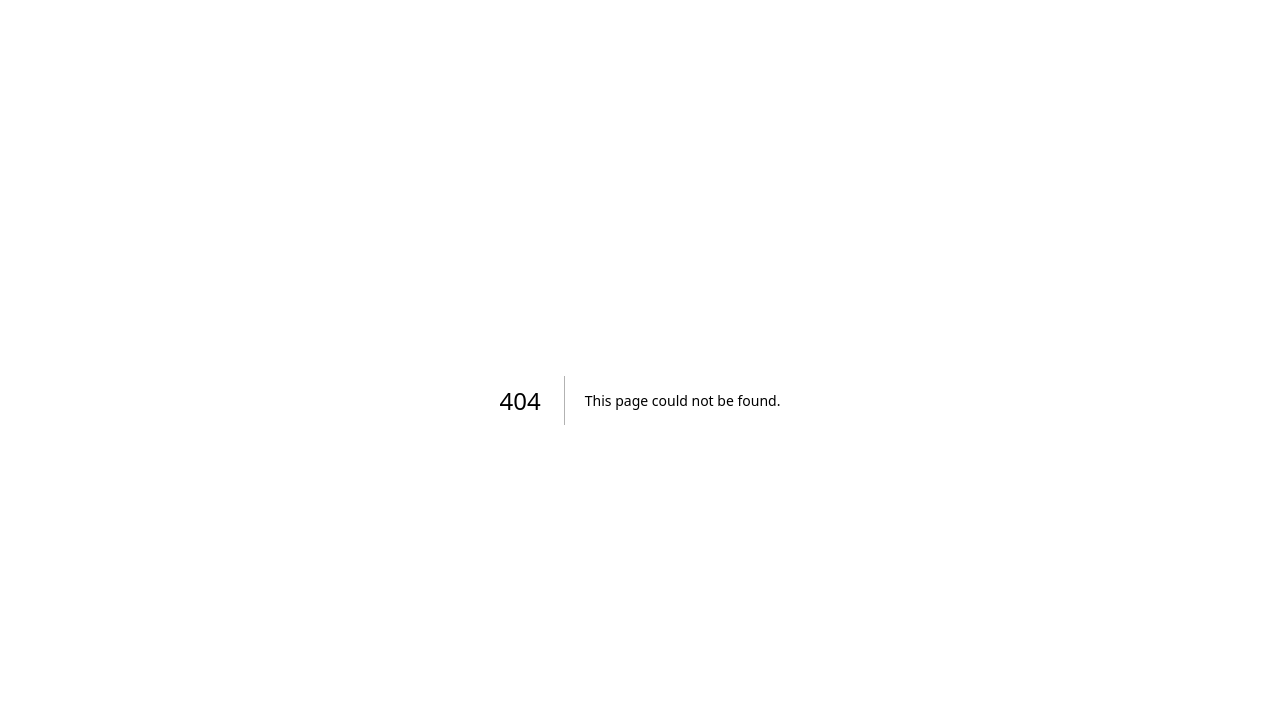
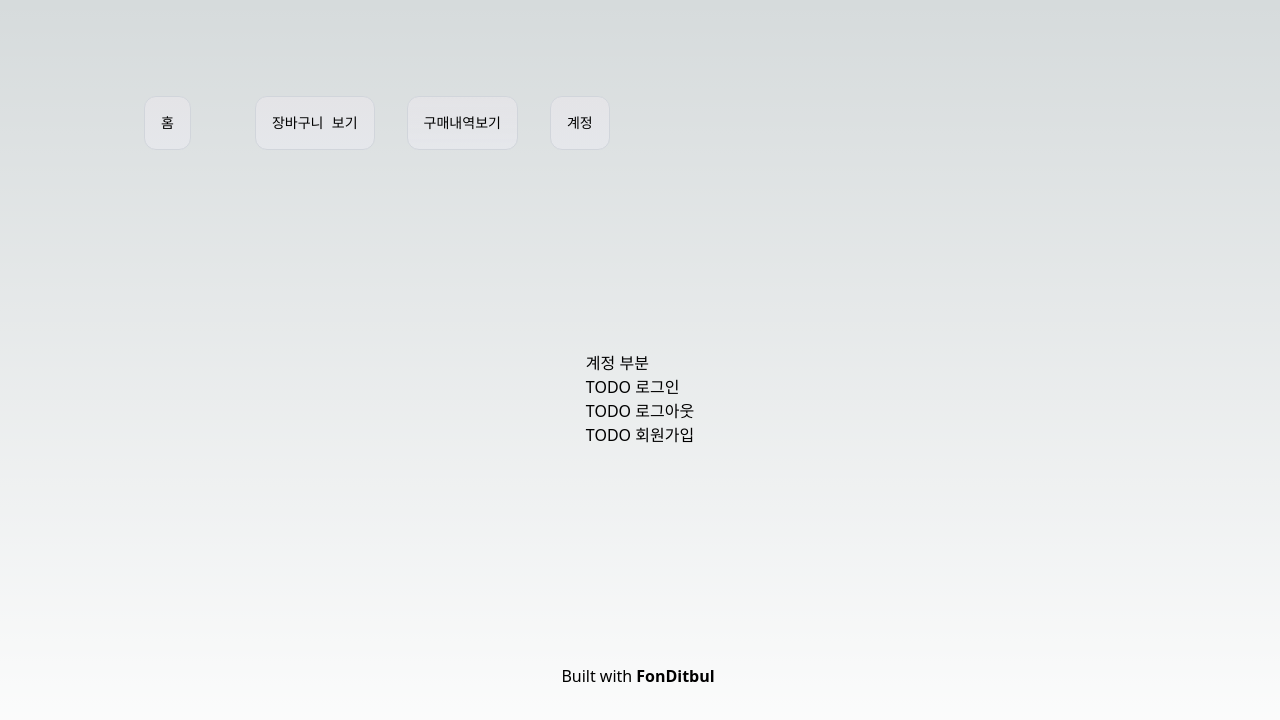
Before and after one commit to FonDitbul/copang_2_0, a Next.js app: page /account in a window 1280 px wide. Before the commit this address had no page. Shown: the top 720 px of the page. Built offline with nearby package versions, Linux system fonts and the light colour scheme.

Commit message:
add: 기본 레이아웃 추가

```diff
--- /dev/null
+++ b/src/app/account/page.tsx
@@ -0,0 +1,10 @@
+export default function Account() {
+  return (
+    <div>
+      <p>계정 부분 </p>
+      <p>TODO 로그인 </p>
+      <p>TODO 로그아웃 </p>
+      <p>TODO 회원가입 </p>
+    </div>
+  )
+}
--- /dev/null
+++ b/src/app/cart/page.tsx
@@ -0,0 +1,7 @@
+export default function Cart() {
+  return (
+    <div>
+      <p>cart 부분</p>
+    </div>
+  )
+}
--- a/src/app/layout.tsx
+++ b/src/app/layout.tsx
@@ -1,5 +1,7 @@
 import './globals.css'
 import type { Metadata } from 'next'
+import Headers from "@/components/Headers";
+import Footer from "@/components/Footers";
 
 export const metadata: Metadata = {
   title: 'copang!',
@@ -13,7 +15,19 @@ export default function RootLayout({
 }) {
   return (
     <html lang="en">
-      <body>{children}</body>
+      <body>
+        <main className="flex min-h-screen flex-col items-center justify-between p-24 justify-center">
+          <div className="z-10 w-full items-center justify-between font-mono text-sm lg:flex">
+            <Headers/>
+          </div>
+          <div>
+            {children}
+          </div>
+          <div>
+            <Footer/>
+          </div>
+        </main>
+      </body>
     </html>
   )
 }
--- /dev/null
+++ b/src/app/order/page.tsx
@@ -0,0 +1,7 @@
+export default function Order() {
+  return (
+    <div>
+      <p>주문 내역 보기</p>
+    </div>
+  )
+}
--- a/src/app/page.tsx
+++ b/src/app/page.tsx
@@ -1,19 +1,9 @@
-import Image from 'next/image'
-import Headers from '@/components/Headers'
-import Footer from "@/components/Footers";
+import getProducts from "@/components/products";
 
 export default function Home() {
   return (
-    <main className="flex min-h-screen flex-col items-center justify-between p-24 justify-center">
-      <div className="z-10 w-full items-center justify-between font-mono text-sm lg:flex">
-        <Headers/>
-      </div>
-      <div>
-        Home 부분
-      </div>
-      <div>
-        <Footer/>
-      </div>
-    </main>
+    <div>
+      Home main
+    </div>
   )
 }
--- a/src/components/Headers.tsx
+++ b/src/components/Headers.tsx
@@ -29,9 +29,9 @@ export default function Headers() {
 
 
       <div className="z-10 max-w-5xl justify-between font-mono text-sm lg:flex px-4">
-        <Link href="/login">
+        <Link href="/account">
           <p className="fixed left-0 top-0 flex w-full border-b border-gray-300 bg-gradient-to-b from-zinc-200 pb-6 pt-8 backdrop-blur-2xl dark:border-neutral-800 dark:bg-zinc-800/30 dark:from-inherit lg:static lg:w-auto  lg:rounded-xl lg:border lg:bg-gray-200 lg:p-4 lg:dark:bg-zinc-800/30">
-            로그인
+            계정
           </p>
         </Link>
       </div>
--- /dev/null
+++ b/src/components/products.tsx
@@ -0,0 +1,12 @@
+import {getProductsByServer} from "@/lib/products";
+
+export default async function getProducts() {
+  const productArray = await getProductsByServer()
+
+
+  // product.content.map((product: Product) => console.log(product))
+  return (
+    <div>
+    </div>
+  )
+}
--- /dev/null
+++ b/src/lib/api.ts
@@ -0,0 +1 @@
+export const serverUrl = '192.168.0.16:3000'
--- /dev/null
+++ b/src/lib/products.ts
@@ -0,0 +1,31 @@
+import {serverUrl} from "@/lib/api";
+
+export interface Product {
+  id: number;
+  name: string;
+  code: string;
+  description: string;
+  information: string;
+  quantity: number;
+  cost: number;
+  isSale: boolean;
+  sellerId: number;
+  createdAt: Date;
+  updatedAt: Date;
+  deletedAt: Date | null;
+}
+
+interface getProductsByServer {
+  products: Product[]
+  isEndPage: boolean
+}
+
+export async function getProductsByServer(): Promise<getProductsByServer> {
+  const response = await fetch(`http://${serverUrl}/product/sale`)
+  if(response.status !== 200) {
+    throw new Error ('api Error')
+  }
+  const product = await response.json()
+
+  return product.content
+}
--- /dev/null
+++ b/src/lib/response.ts
@@ -0,0 +1,4 @@
+export interface Response<T> {
+  isSuccess: boolean
+  content: T;
+}
```
